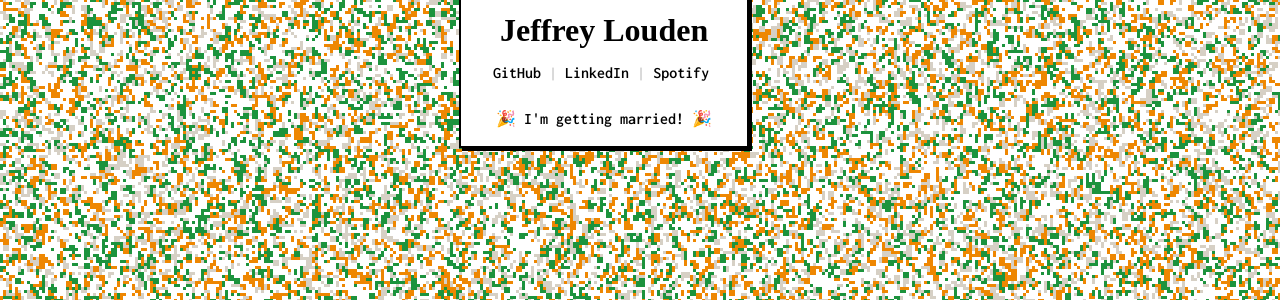
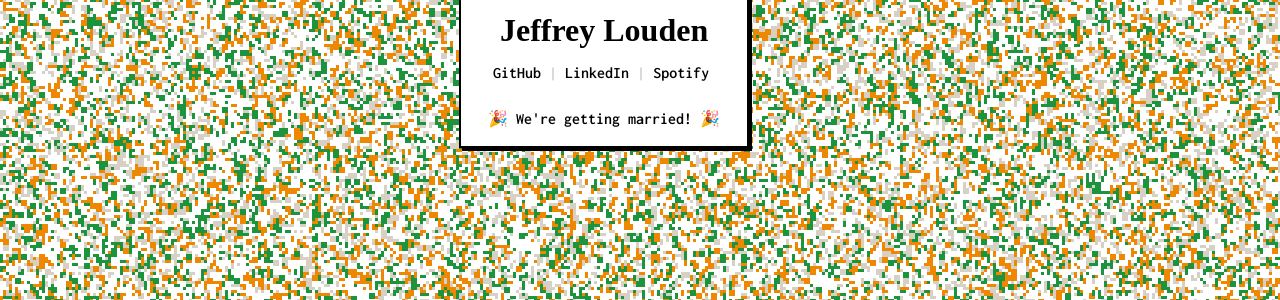
Before and after one commit to jeffreylouden/jeffreylouden.github.com, a Jekyll site: the page built from index.html, in a window 1280 px wide. Shown: the part 331-631 px from the top of the page. Built offline with Jekyll 4.4.1, drawn with Linux system fonts in a browser that asks for light colours; some web fonts are replaced.

Commit message:
Fixed typo

```diff
--- a/index.html
+++ b/index.html
@@ -10,6 +10,6 @@ layout: base
       {{site.data.index.header}}
     </h1>
     {% include social.html %}
-    <a href="https://christianandjeff.com" class="marriage">🎉 I'm getting married! 🎉</a>
+    <a href="https://christianandjeff.com" class="marriage">🎉 We're getting married! 🎉</a>
   </header>
 </section>
```
